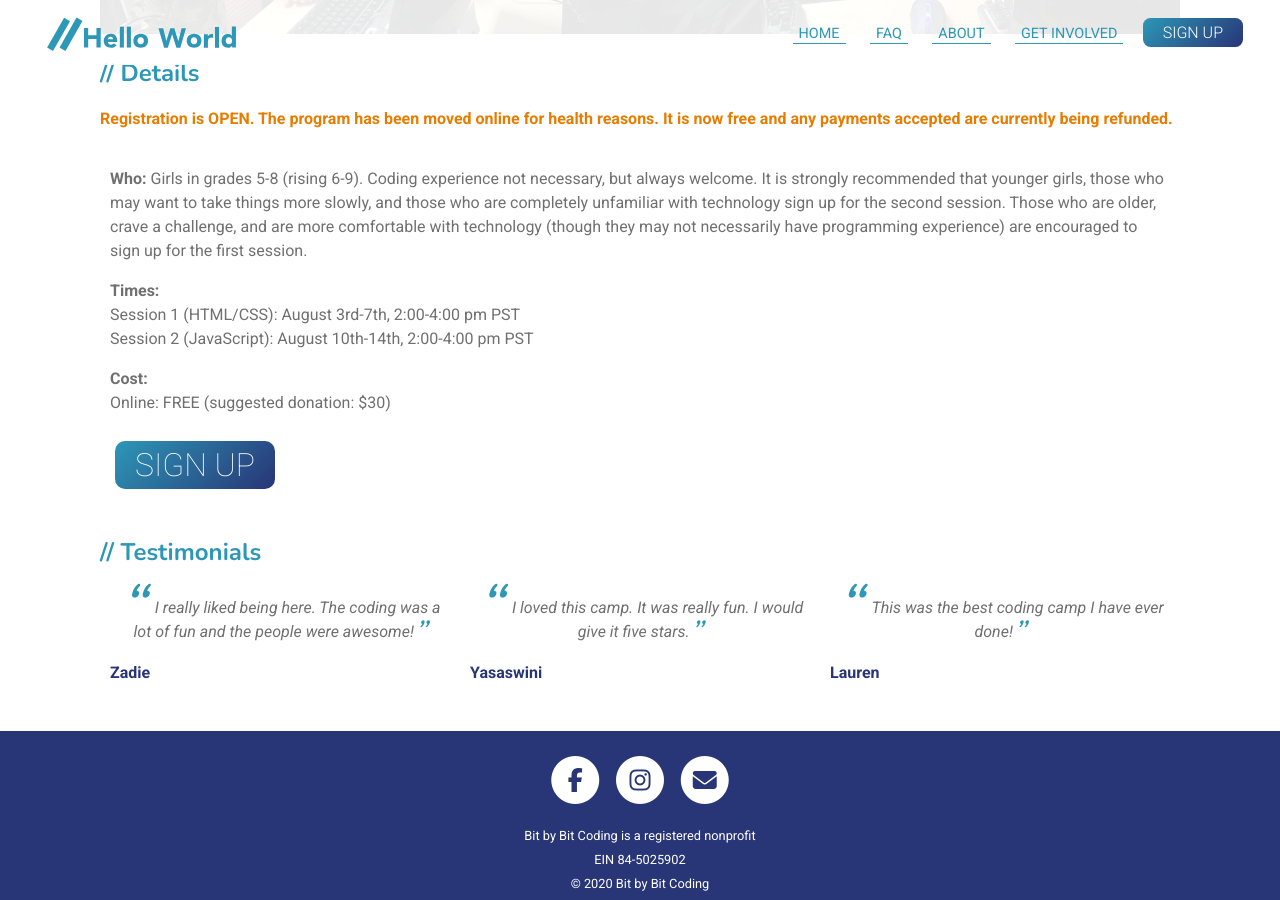
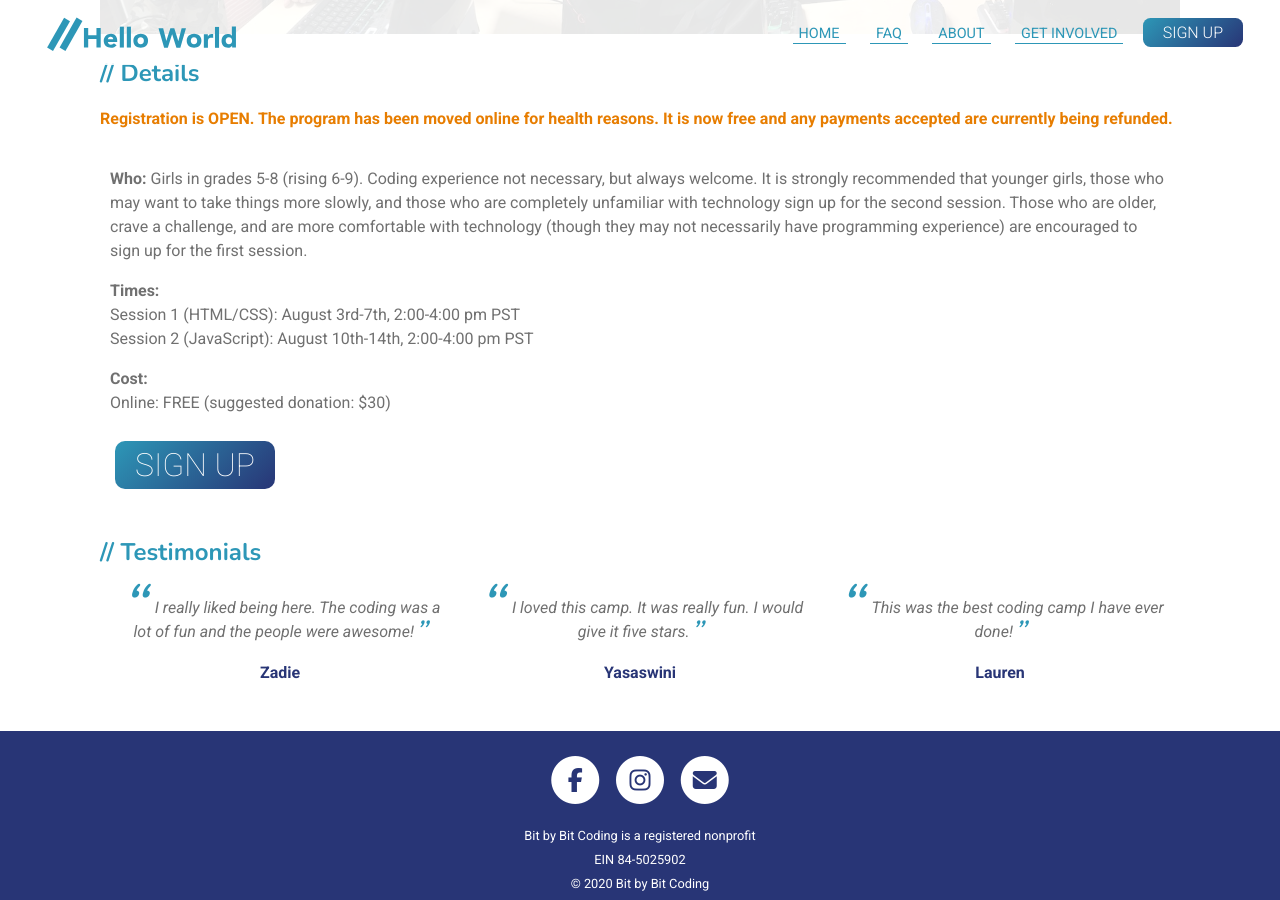
Before and after one commit to bit-by-bit-coding/bxb-website, a Jekyll site: the page built from index.html, in a window 1280 px wide and 900 px high, scrolled down 756 px. Built offline with Jekyll 4.4.1, drawn with Linux system fonts in a browser that asks for light colours; nearby versions of some CDN libraries.

Commit message:
removed unnecessary css

```diff
--- a/styles/style.scss
+++ b/styles/style.scss
@@ -48,16 +48,11 @@
     font-family: $heading-font;
     font-weight: 700;
     margin-bottom: 2%;
-    text-align: left;
 }
 
 h3 {
     font-family: $heading-font;
     margin-bottom: 0.5%;
-}
-
-p {
-    text-align: left;
 }
 
 .subtitle {
@@ -243,8 +238,7 @@
 
 @media (min-width: 768px) {
     .details-container{
-        display: flex;
-        flex-flow: row wrap;
+        flex-direction: row;
     }
 
     .details-item {
```
